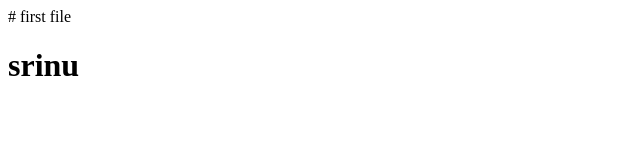
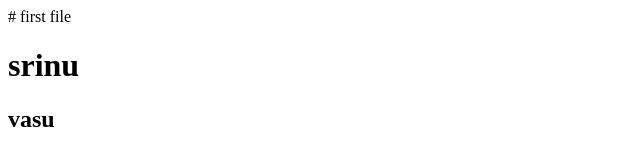
Before and after one commit to srinivasgec/gitp, a plain HTML site: page index.html in a window 1280 px wide. Shown: the full height of the page, 0-640 px from the left. Drawn offline with Linux system fonts and the light colour scheme.

Commit message:
Update index.html
h2 TAG CREATTED

```diff
--- a/index.html
+++ b/index.html
@@ -3,4 +3,5 @@
 <head></head>
 <body>
 <h1>srinu</h1>
+  <h2>vasu</h2>
 </body>
```
